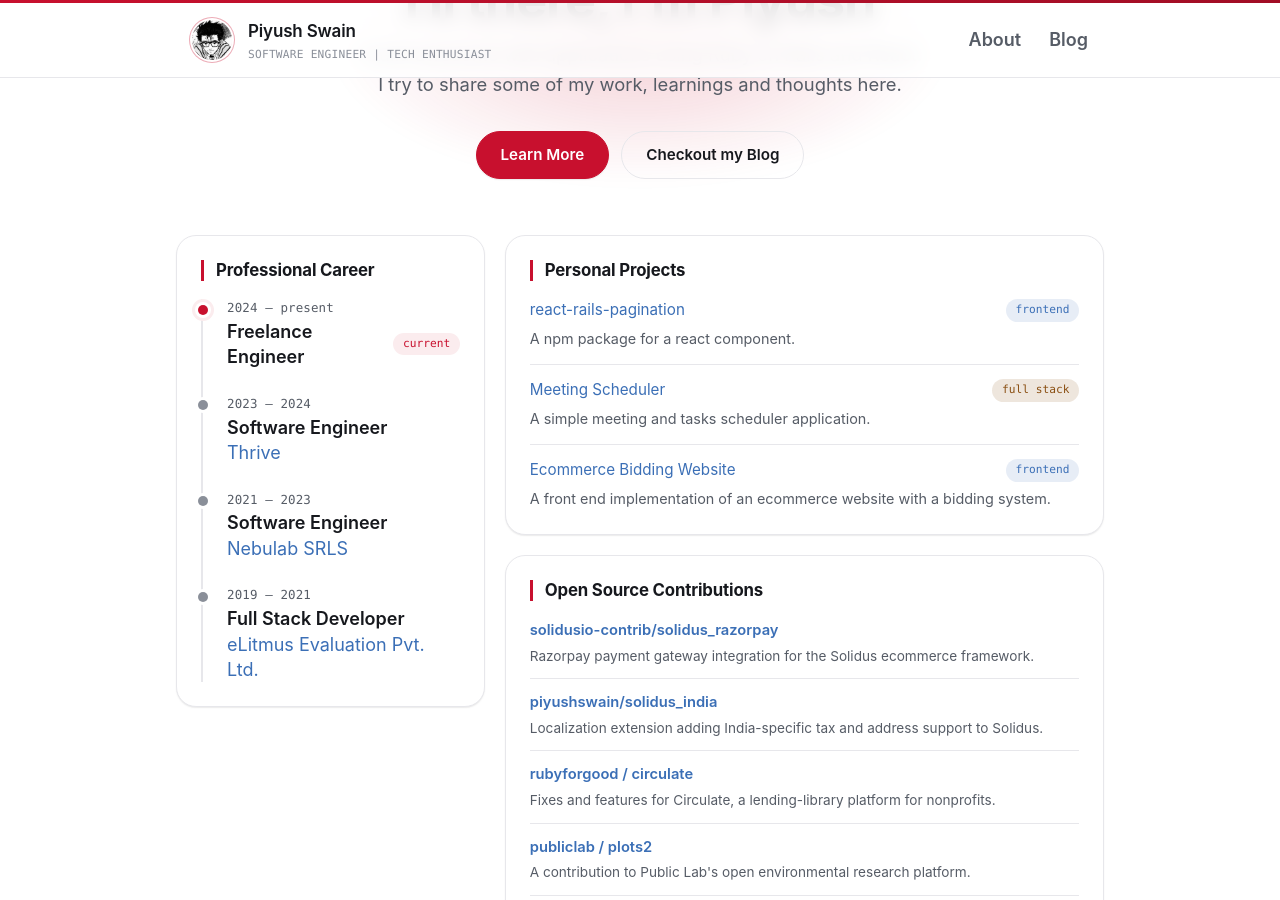
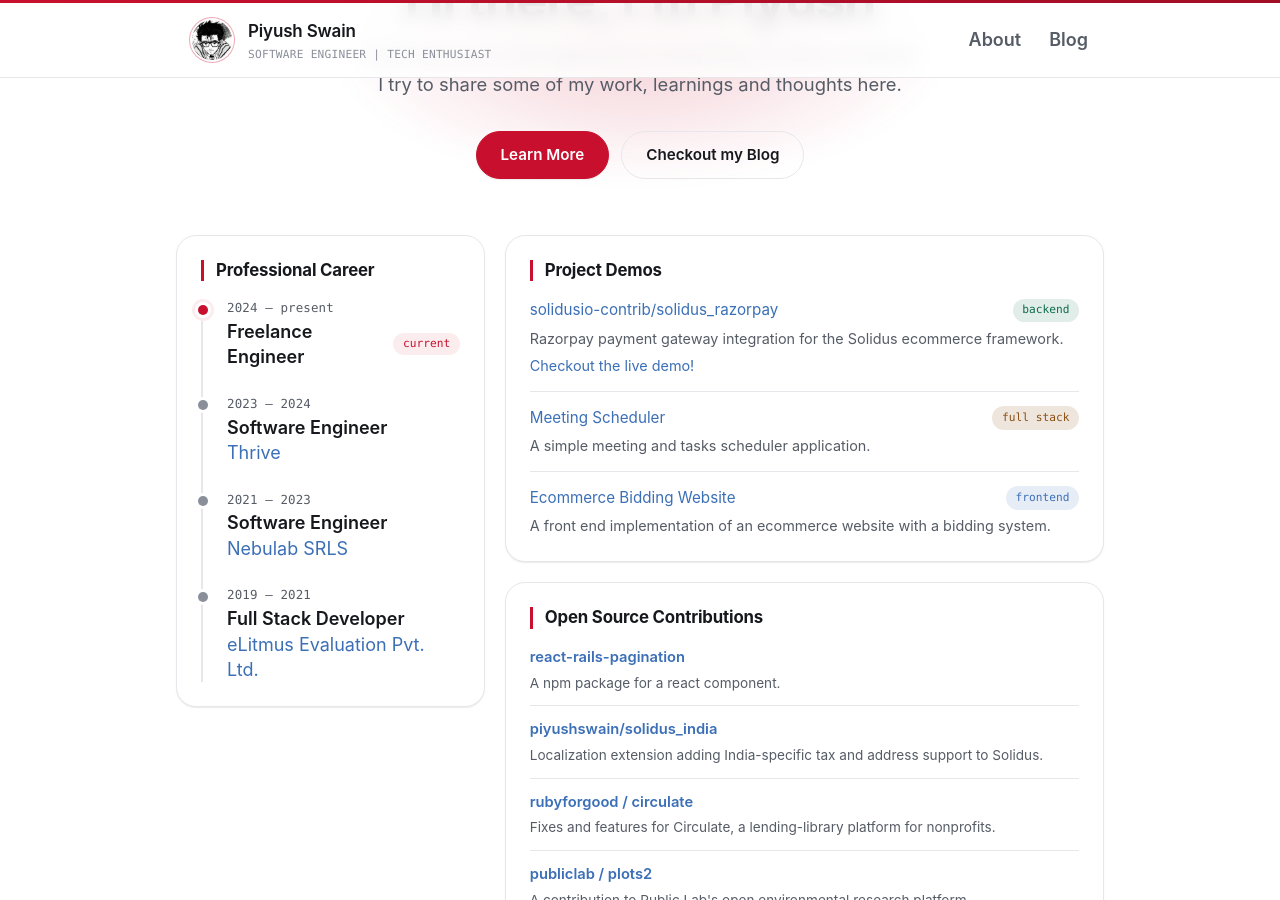
Before and after one commit to piyushswain/piyushswain.github.io, a Jekyll site: the page built from index.html, in a window 1280 px wide and 900 px high, scrolled down 234 px. Built offline with Jekyll 4.4.1, drawn with Linux system fonts in a browser that asks for light colours.

Commit message:
Added Project Demos Panel and added solidus_razorpay live demo

```diff
--- a/index.html
+++ b/index.html
@@ -48,14 +48,15 @@ title: Software Engineer — Ruby on Rails & React
 
     <div class="work-secondary">
       <div class="panel">
-        <h3 class="panel-title">Personal Projects</h3>
+        <h3 class="panel-title">Project Demos</h3>
         <ul class="list list-cards">
           <li class="item">
             <div class="item-head">
-              <a href="https://www.npmjs.com/package/react-rails-pagination" class="item-link">react-rails-pagination</a>
-              <span class="tag tag-frontend">frontend</span>
+              <a href="https://github.com/solidusio-contrib/solidus_razorpay" class="item-link">solidusio-contrib/solidus_razorpay</a>
+              <span class="tag tag-backend">backend</span>
             </div>
-            <p class="item-desc">A npm package for a react component.</p>
+            <p class="item-desc">Razorpay payment gateway integration for the Solidus ecommerce framework.</p>
+            <p class="item-desc"><a href="https://razorpay-demo-h1ud.onrender.com/demo" class="item-link">Checkout the live demo!</a></p>
           </li>
           <li class="item">
             <div class="item-head">
@@ -78,8 +79,8 @@ title: Software Engineer — Ruby on Rails & React
         <h3 class="panel-title">Open Source Contributions</h3>
         <ul class="list list-compact">
           <li class="item">
-            <a href="https://github.com/solidusio-contrib/solidus_razorpay" class="item-link">solidusio-contrib/solidus_razorpay</a>
-            <p class="item-desc">Razorpay payment gateway integration for the Solidus ecommerce framework.</p>
+            <a href="https://www.npmjs.com/package/react-rails-pagination" class="item-link">react-rails-pagination</a>
+            <p class="item-desc">A npm package for a react component.</p>
           </li>
           <li class="item">
             <a href="https://github.com/piyushswain/solidus_india" class="item-link">piyushswain/solidus_india</a>
```
